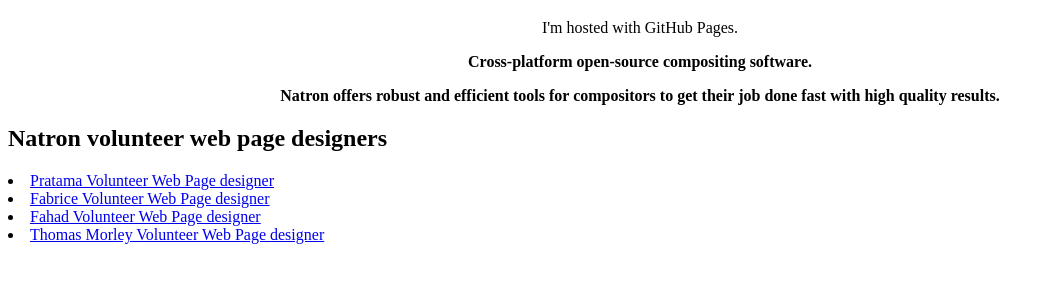
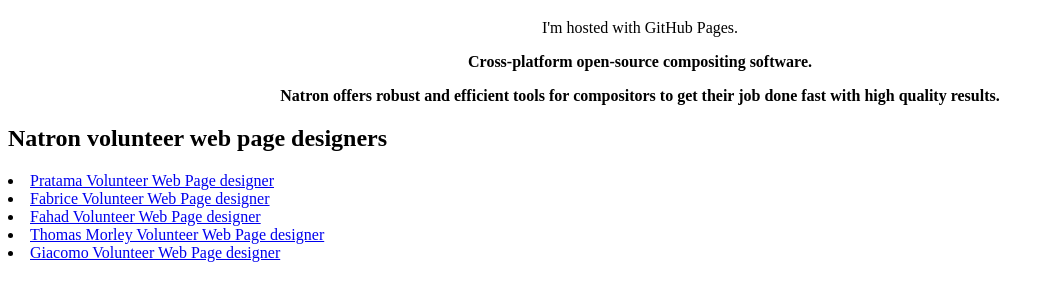
Before and after one commit to sebo28/sebo28.github.io, a plain HTML site: page index.html in a window 1280 px wide. Shown: the part 61-362 px from the top of the page, without its empty margins (0-1054 px from the left). Drawn offline with Linux system fonts and the light colour scheme.

Commit message:
Update index.html

```diff
--- a/index.html
+++ b/index.html
@@ -13,6 +13,7 @@
   <li><a href="https://natrongithub.github.io/Fabrice/"> Fabrice Volunteer Web Page designer</a></li>
   <li><a href="https://natrongithub.github.io/Fahad/"> Fahad Volunteer Web Page designer</a></li>
   <li><a href="https://natrongithub.github.io/ThomasMorley/"> Thomas Morley Volunteer Web Page designer</a></li>
+  <li><a href="https://github.com/NatronGitHub/NatronGitHub.github.io/tree/master/Giacomo"> Giacomo Volunteer Web Page designer</a></
 
   </div>
 </body>
```
